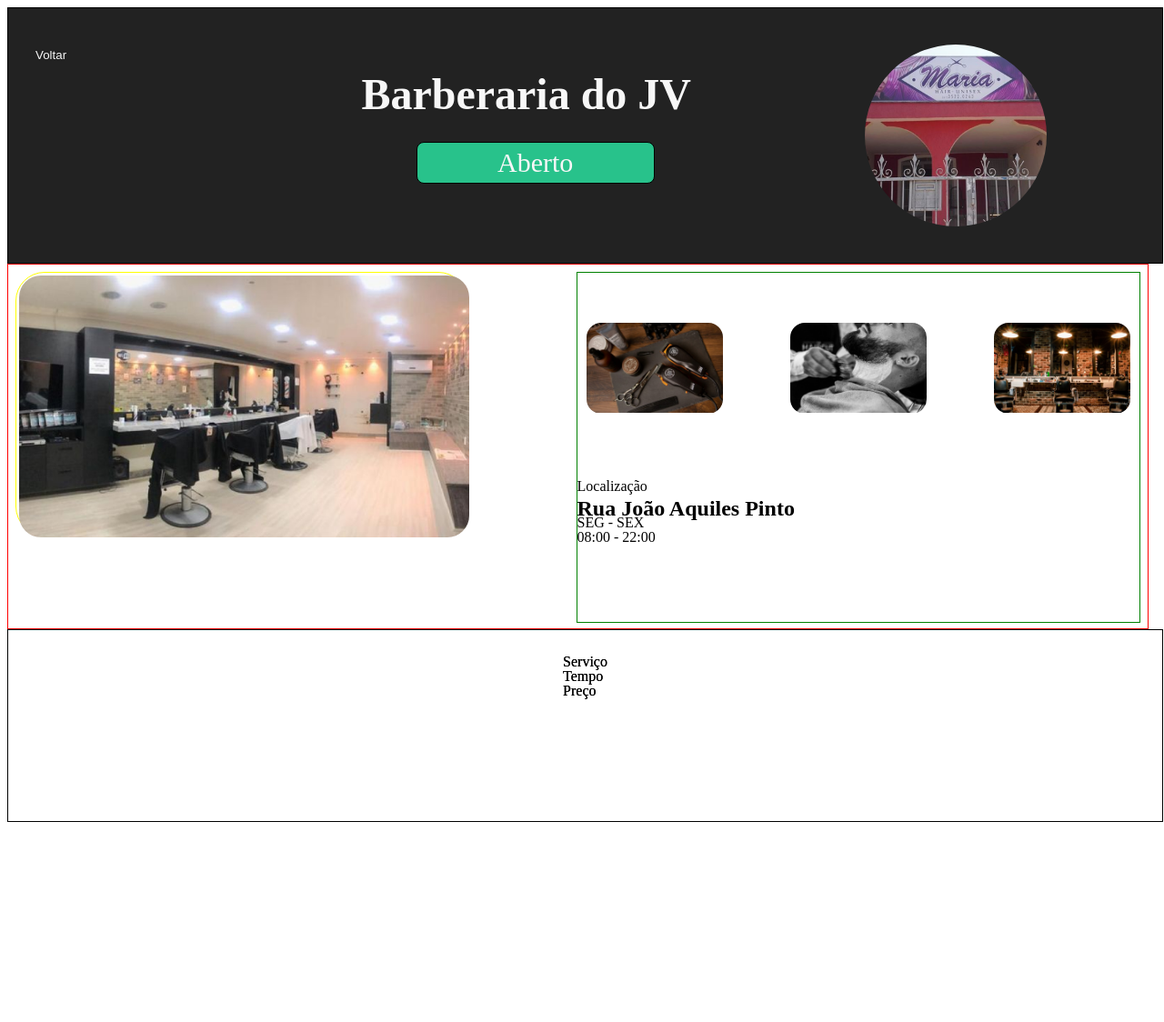
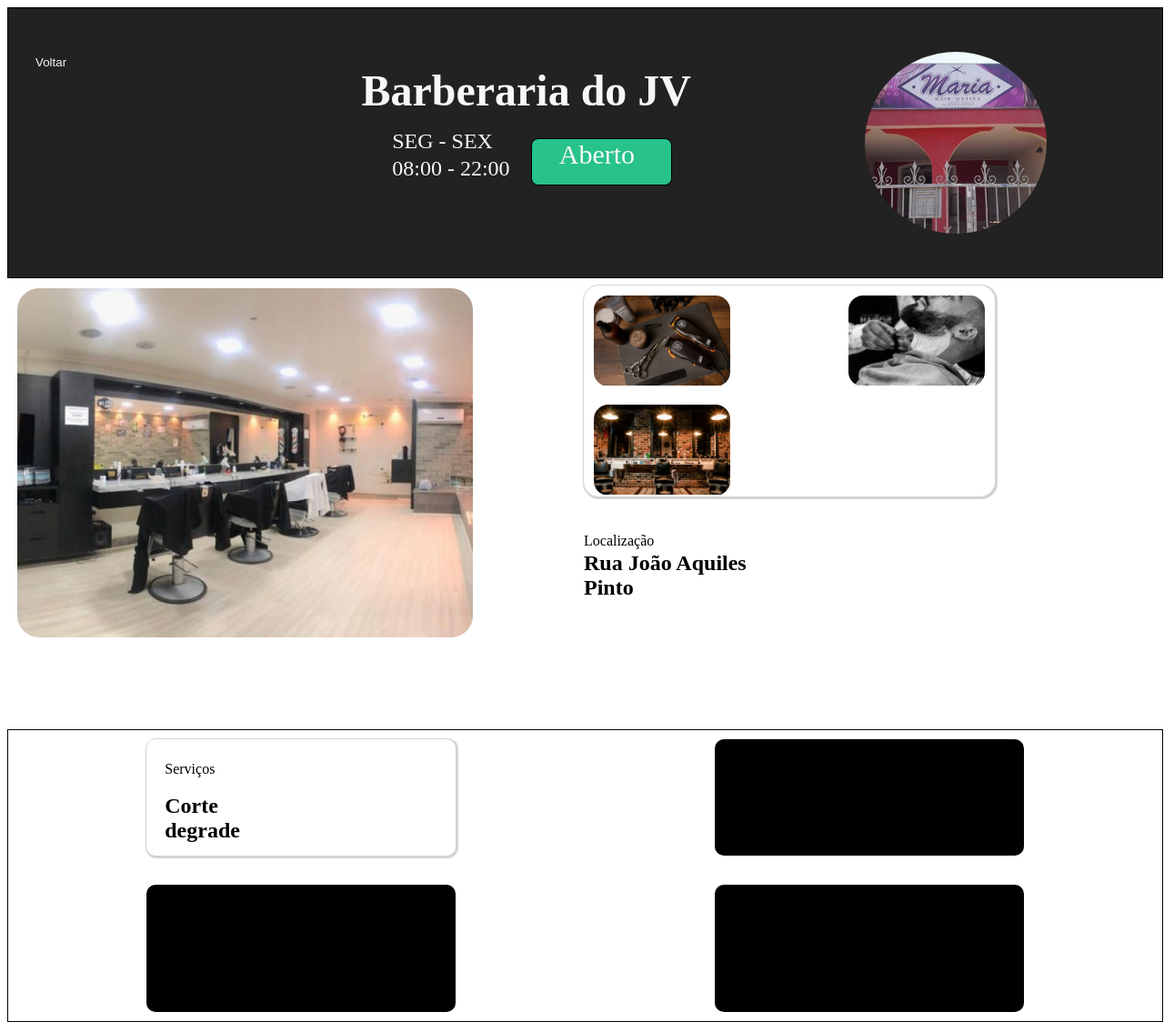
Before and after one commit to Agenda-Synapse/FrontEnd, an Angular app: page /perfilShop in a window 1280 px wide. Shown: the whole page at 91% size. Before the commit the page ends 904 px from the top, so only its background shows below. Built offline with nearby package versions, Linux system fonts and the light colour scheme.

Commit message:
Terminei o HTML e as Infos

```diff
--- a/src/app/pages/perfil-shop/perfil-shop.component.html
+++ b/src/app/pages/perfil-shop/perfil-shop.component.html
@@ -4,10 +4,27 @@
 
     <div class="topo-meio">
         <H2 class="title">Barberaria do JV</H2>
+<div class="info-data">
 
+    <div class="data">
+      <span>SEG - SEX</span>
+    </div>
+
+    <div class="horario">
+      <span>08:00 - 22:00</span>
+    </div>
+
+
+
+        </div>
+
+        <div class="barb-aberto">
             <div class="Aberto">
                 <label for="Aberto">Aberto</label>
                 </div>
+
+        </div>
+
 
     </div>
     <div class="perfil-barbeiro">
@@ -47,38 +64,54 @@
 
         </div>
 
+        <div class="info-textos">
+
             <p>Localização</p>
 
             <h2>Rua João Aquiles Pinto</h2>
 
-        <p>SEG - SEX</p>
 
-        <p>08:00 - 22:00</p>
-
+        </div>
 
     </div>
 </div>
 
 
 <div class="serviços">
-    <div class="corte degrade">
-        <label for="Corte Degrade">
-            <p>Serviço</p>
-            <p>Tempo</p>
-            <p>Preço</p>
-        </label>
+    <div class="cards-left">
+        <div class="card-1">
+            <div class="card-service-1">
+                <p>Serviços</p>
+                <h2>Corte degrade</h2>
+
             </div>
-    <div class="corte degrade 2">
-        <label for="Corte Degrade 2"></label>
+            <div class="card-time-1"></div>
+            <div class="card-price-1"></div>
         </div>
-    <div class="barba">
-        <label for="preço"></label>
-        <p>Serviço</p>
-        <p>Tempo</p>
-        <p>Preço</p>
+        <div class="card-2">
+            <div class="card-service-2"></div>
+            <div class="card-time-2"></div>
+            <div class="card-price-2"></div>
         </div>
-    <div class="barba 2">
-        <label for="Preço 2"></label>
     </div>
 
+
+<div class="cards-right">
+ <div class="card-3">
+    <div class="card-service-3"></div>
+    <div class="card-time-3"></div>
+    <div class="card-price-3"></div>
  </div>
+<div class="card-4">
+    <div class="card-service-4"></div>
+    <div class="card-time-4"></div>
+    <div class="card-price-4"></div>
+</div>
+
+
+</div>
+
+
+
+
+    </div>
--- a/src/app/pages/perfil-shop/perfil-shop.component.scss
+++ b/src/app/pages/perfil-shop/perfil-shop.component.scss
@@ -3,7 +3,7 @@
     flex-direction: row ;
     align-items: center;
     justify-content: space-between;
-    height: 35vh;
+    height: 37vh;
     width: calc(100% + 5px);
     border: solid 1px #000000;
     background-color: var(--black);
@@ -51,8 +51,9 @@
         justify-content: space-between;
         align-items: center;
         border: none;
-        padding-bottom: 225px;
-        column-gap: 1px;
+        height: 50px;
+        padding-bottom: 300px;
+        padding-top: 100px;
         padding-left: 15%;
 
 
@@ -60,23 +61,83 @@
         .title{
             color: var(--bg-princi);
             font-size: var(--principal-font-size);
-             padding-bottom: 40px;
+             padding-bottom: 20px;
              padding-right: 20px;
 
 
+
         }
+
+        .info-data{
+            display: flex;
+            flex-direction: column;
+            justify-content: space-around;
+            // align-items: flex-start;
+            // padding-top: 20px;
+            // height: 10px;
+            width: 335px;
+
+
+        }
+
+
+        .data{
+            height: 10px;
+            font-size: 24px;
+            // display: flex;
+            // align-items: center;
+            // flex-direction: column;
+            font-style: var(--second-font);
+            color: var(--bg-princi);
+            padding: 10px;
+
+
+        }
+        .horario{
+            height: 10px;
+            font-size: 24px;
+            // display: flex;
+            // align-items: center;
+            // flex-direction: column;
+            font-style: var(--second-font);
+            color: var(--bg-princi);
+            padding: 10px;
+
+
+        }
+
+        .barb-aberto{
+            display: flex;
+            justify-content: flex-start;
+            height: 10px;
+            width: 10px;
+            padding: 20px;
+
+
+
+
+
+
             .Aberto{
 
-            height: 100px;
-            width: 250px;
+                height: 50px;
+                width: 100px;
+                // display: flex;
                 text-align: center;
+                padding-left: 30px;
+                padding-right: 40px;
                 font-size: var(--largebutton-font-size);
                 color: var(--bg-princi);
-            padding: 5px;
                 border: solid 20px black;
                 border-radius: 8px;
                 border-width: 1px;
                 background-color: var(--green);
+
+
+            }
+
+
+
 
         }
     }
@@ -91,15 +152,15 @@
     display: flex;
     align-items: flex-start;
     justify-content: space-between;
-    height: 48vh;
-    width: calc(100vw - 43px);
-    border: solid 1px #ff0000;
+    height: 60vh;
+    width: calc(100vw - 28px);
+    // border: solid 1px #ff0000;
     padding: 8px;
 
     .left{
-        height: 75%;
+        height: 80%;
         width: 40%;
-        border: solid 1px yellow;
+        // border: solid 1px yellow;
         border-radius: 2rem;
 
 
@@ -130,7 +191,6 @@
 
         height: 100%;
         width: 50%;
-        border: solid 1px green;
 
 
 
@@ -140,9 +200,12 @@
             align-items: center;
             flex-wrap: wrap;
             justify-content: space-between;
-            height: 210px;
-            width: 100%;
-            border:none;
+            height: 230px;
+            width: 450px;
+            border:solid 1px white  ;
+            border-radius: 16px;
+            box-shadow: 1px 1px 1px 2px lightgray;
+            background-color: white;
 
 
 
@@ -197,10 +260,18 @@
         }
 
 
-.h2{
+.info-textos{
+    height: 106px;
+    width: 207px;
+    padding-top: 24px;
+    padding-bottom: 1px;
 
 
+    .h2{
+        font-style: var(--principal-font-size);
 
+
+        }
 }
 
     }
@@ -211,14 +282,41 @@
 
 .serviços{
     display: flex;
+    justify-content: space-between;
+    height: 300px;
+    width: calc(100% - 15px);
+    padding: 10px;
+    border: solid 1px black;
+
+
+
+.cards-left{
+    display: flex;
     flex-direction: column;
     justify-content: space-between;
+    align-items: center;
     height: 100%;
-    width: calc(100% - 15px);
-    padding: 10px;
-    padding-bottom: 200px;
-    align-items: center;
-    border: solid 1px black;
+    width: 50%;
+
+
+    .card-1{
+        height: 100px;
+        width: 300px;
+        border-radius: 10px;
+        padding: 20px;
+        padding-top: 8px;
+        box-shadow: 1px 1px 1px 2px lightgray;
+
+
+        .card-service-1{
+            height: 50px;
+            width: 1px;
+            display: flex;
+            justify-content: space-between;
+            flex-direction: column;
+            column-gap: 10px;
+            align-items: flex-start;
+            color: black ;
 
 
 
@@ -226,3 +324,51 @@
 
 
         }
+    }
+
+    .card-2{
+        height: 100px;
+        width: 300px;
+        border-radius: 10px;
+        background-color: #000000;
+        padding: 20px;
+    }
+
+
+
+}
+
+
+.cards-right{
+    display: flex;
+    flex-direction: column;
+    justify-content: space-between;
+    align-items: center;
+    height: 100%;
+    width: 50%;
+
+
+.card-3{
+    height: 100px;
+    width: 300px;
+    border-radius: 10px;
+    padding: 20px;
+    padding-top: 8px;
+    background-color: #000000;
+
+}
+
+.card-4{
+    height: 100px;
+    width: 300px;
+    border-radius: 10px;
+    padding: 20px;
+    background-color: #000000
+
+}
+
+}
+
+
+
+}
```
Lines whose indentation alone changed are shown as unchanged.
